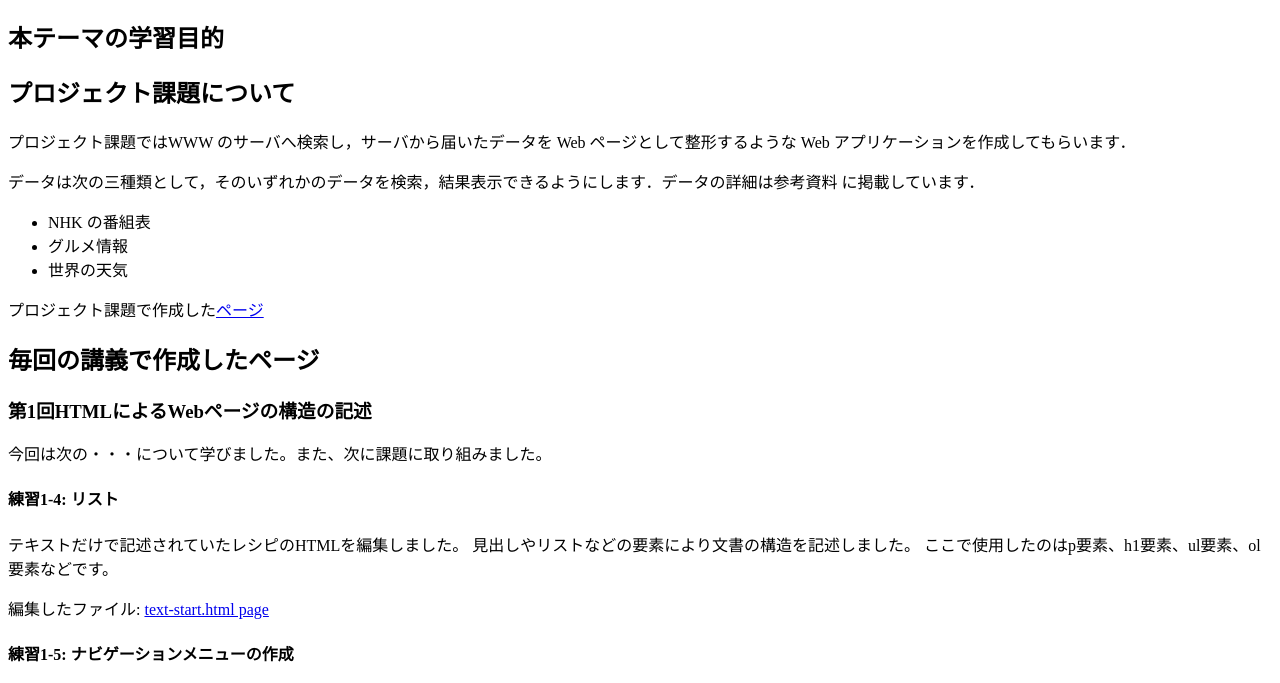
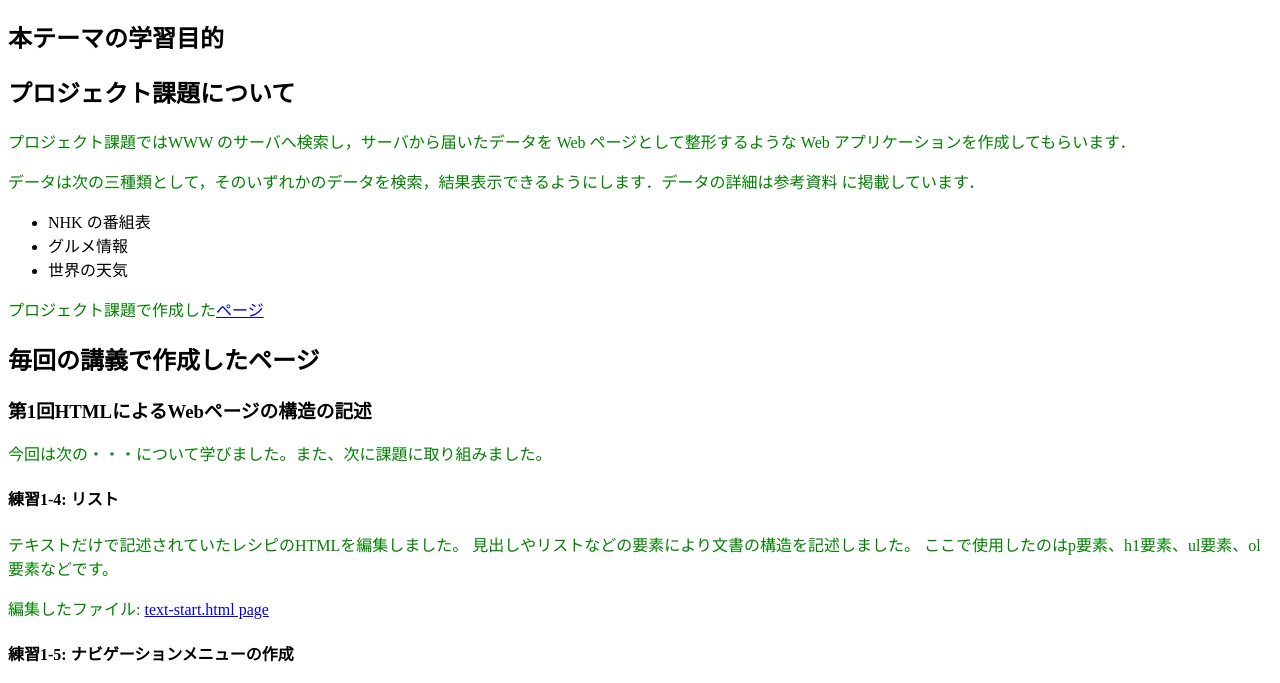
Before and after one commit to G184202021/medialabo, a plain HTML site: page index.html in a window 1280 px wide. Shown: the part 102-785 px from the top of the page. Drawn offline with Linux system fonts and the light colour scheme.

Commit message:
indexファイルのcss

```diff
--- a/index.html
+++ b/index.html
@@ -3,6 +3,7 @@
   <head>
     <meta charset="utf-8">
     <title>My test page</title>
+    <link rel="stylesheet" href="index.style.css">
   </head>
   <body>」
     <h1>「Webコンテンツ作成」の成果</h1>
--- /dev/null
+++ b/index.style.css
@@ -0,0 +1,3 @@
+p {
+    color: green;
+}
```
